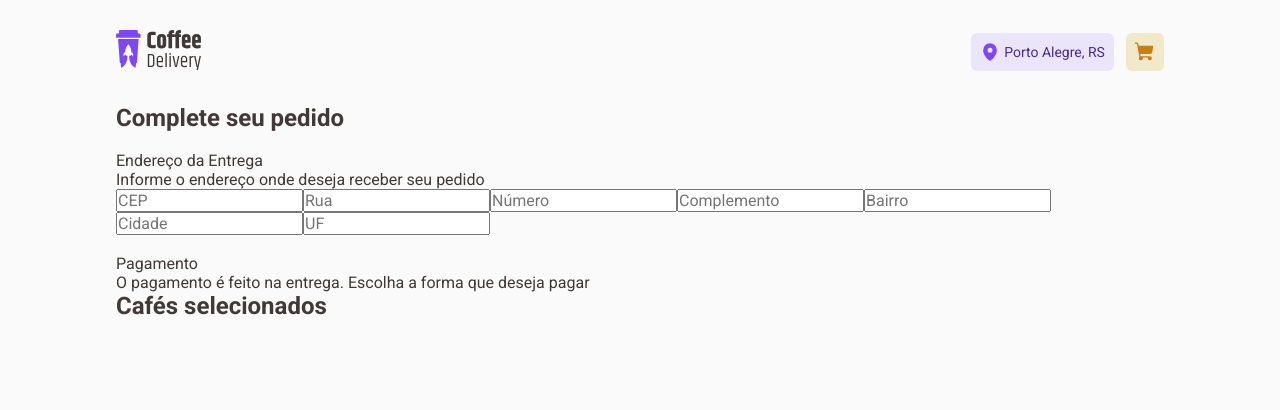
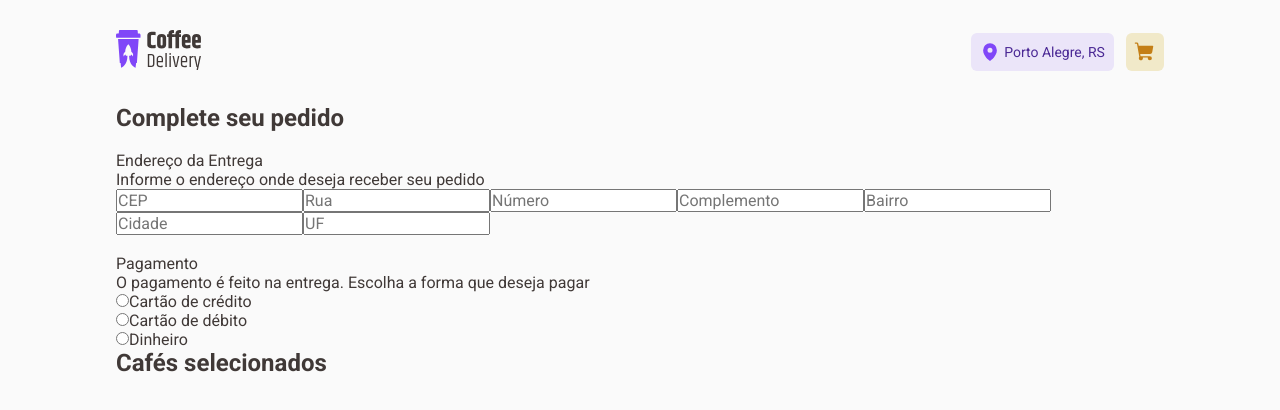
Before and after one commit to LuisRuda/ignite-reactjs-desafio02-coffee-delivery, a React (Vite) app: page /checkout in a window 1280 px wide. Shown: the top 410 px of the page. Built offline with nearby package versions, Linux system fonts and the light colour scheme.

Commit message:
feature: update structure for radio buttons

```diff
--- a/src/pages/Checkout/index.tsx
+++ b/src/pages/Checkout/index.tsx
@@ -35,6 +35,24 @@ export function Checkout() {
                 </span>
               </div>
             </div>
+            <div className="radio">
+              <label>
+                <input type="radio" value="credit-card" />
+                Cartão de crédito
+              </label>
+            </div>
+            <div className="radio">
+              <label>
+                <input type="radio" value="debit-card" />
+                Cartão de débito
+              </label>
+            </div>
+            <div className="radio">
+              <label>
+                <input type="radio" value="money" />
+                Dinheiro
+              </label>
+            </div>
           </div>
         </form>
       </section>
```
